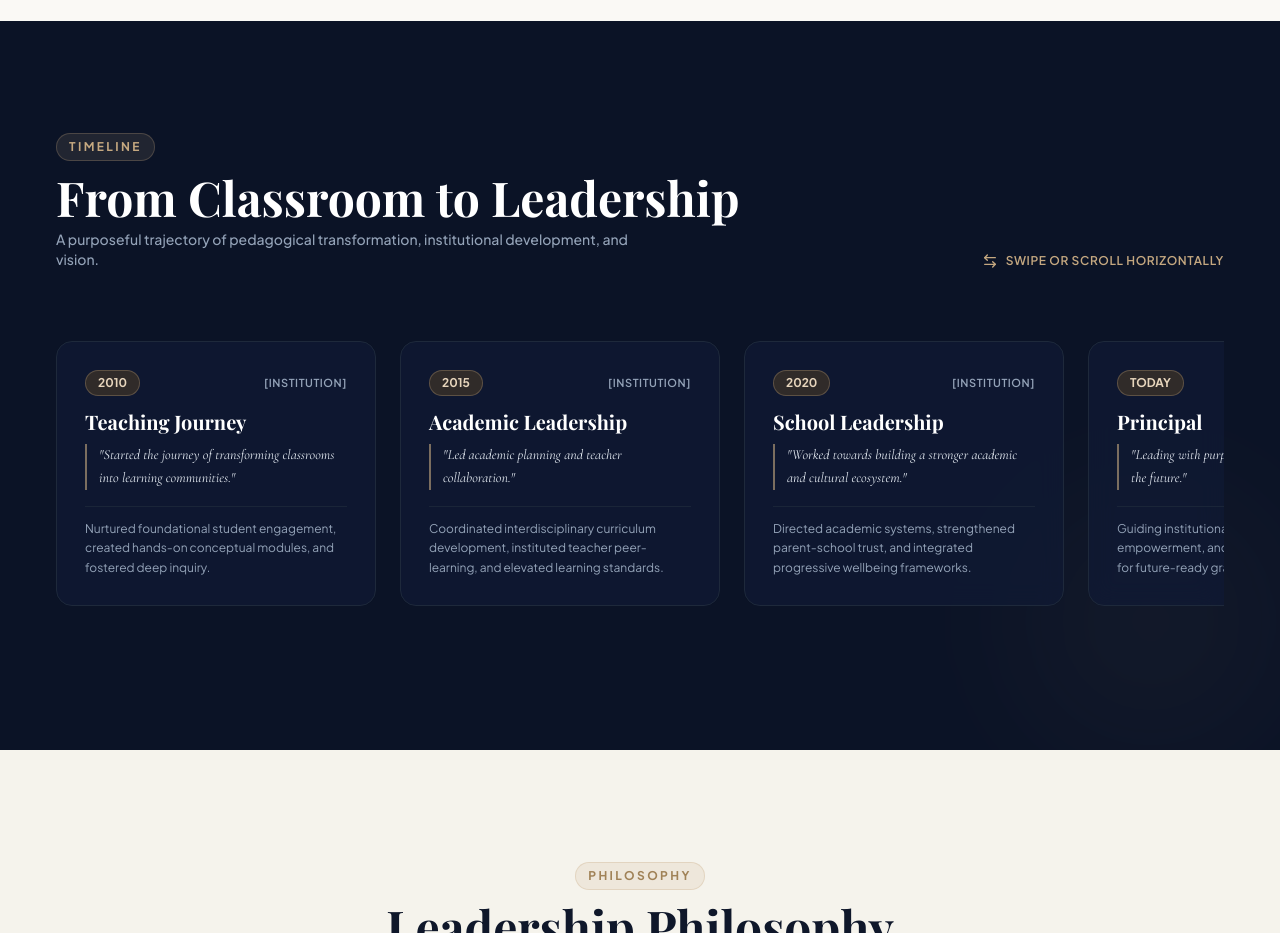
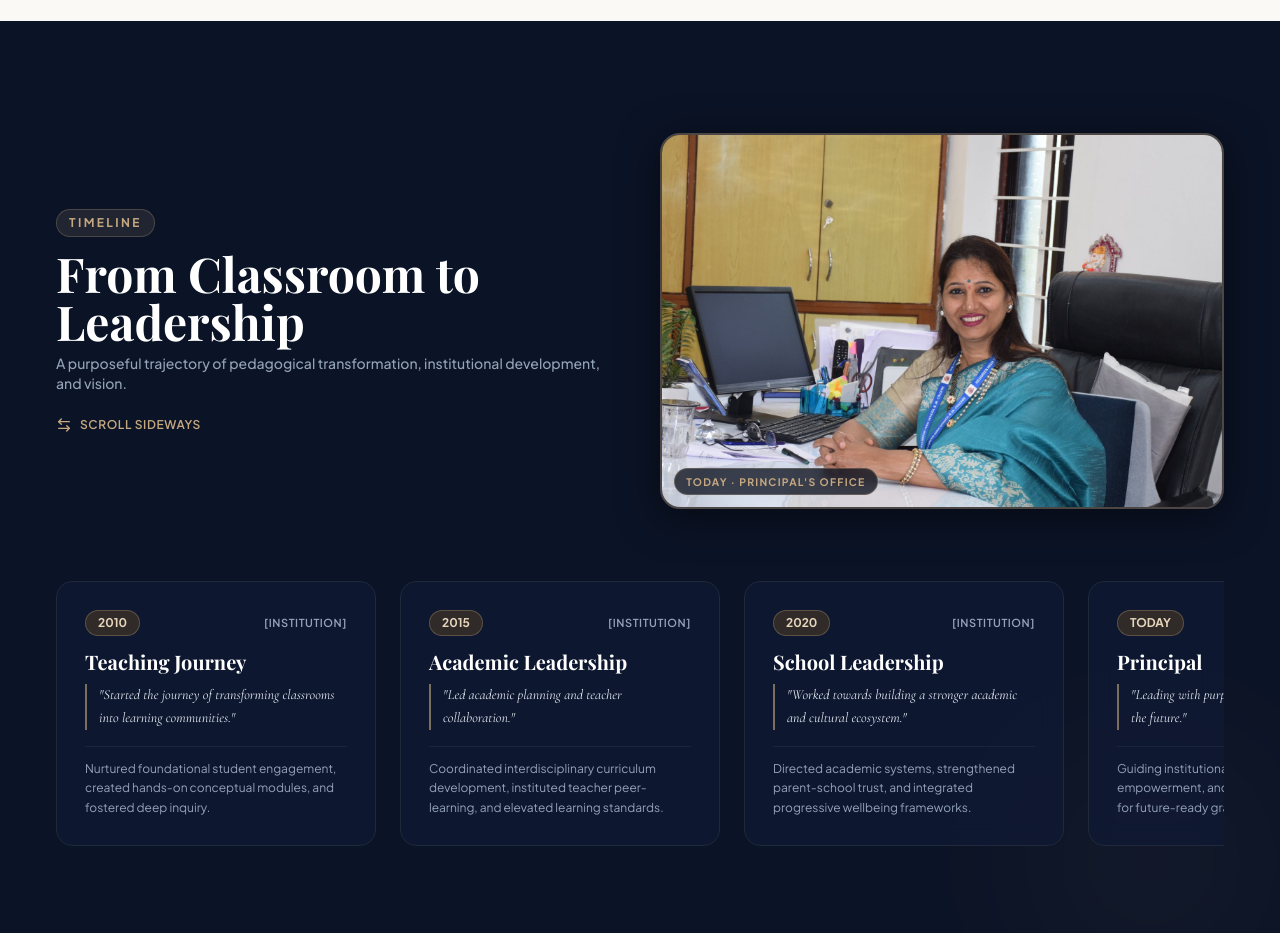
Before and after one commit to aatmgyan-ganitgyan/principal-portfolio, a website: page index.html in a window 1280 px wide. Shown: the part 1700-2633 px from the top of the page. Drawn offline with nearby package versions, Linux system fonts and the light colour scheme; a web font is replaced by a local one.

Commit message:
feat(journey): add crossfade photo animation — working + camera shots

```diff
--- a/css/style.css
+++ b/css/style.css
@@ -491,3 +491,77 @@ section[id] {
 ::-webkit-scrollbar-thumb:hover {
     background: #C5A880;
 }
+
+/* ----------------- JOURNEY PHOTO CROSSFADE ----------------- */
+.journey-photo-wrap {
+    position: relative;
+}
+
+.journey-photo-frame {
+    position: relative;
+    width: 100%;
+    aspect-ratio: 3/2;
+    border-radius: 1.25rem;
+    overflow: hidden;
+    border: 2px solid rgba(197, 168, 128, 0.35);
+    box-shadow: 0 8px 40px rgba(0,0,0,0.5);
+}
+
+.journey-photo {
+    position: absolute;
+    inset: 0;
+    width: 100%;
+    height: 100%;
+    object-fit: cover;
+    object-position: center top;
+    transition: opacity 1.2s ease-in-out;
+}
+
+.journey-photo-1 {
+    opacity: 1;
+    animation: journeyFade1 8s ease-in-out infinite;
+}
+
+.journey-photo-2 {
+    opacity: 0;
+    animation: journeyFade2 8s ease-in-out infinite;
+}
+
+@keyframes journeyFade1 {
+    0%, 45%   { opacity: 1; }
+    55%, 95%  { opacity: 0; }
+    100%      { opacity: 1; }
+}
+
+@keyframes journeyFade2 {
+    0%, 45%   { opacity: 0; }
+    55%, 95%  { opacity: 1; }
+    100%      { opacity: 0; }
+}
+
+.journey-photo-label {
+    position: absolute;
+    bottom: 0.75rem;
+    left: 0.75rem;
+    background: rgba(6, 11, 24, 0.75);
+    backdrop-filter: blur(6px);
+    color: #C5A880;
+    font-size: 0.65rem;
+    font-weight: 700;
+    letter-spacing: 0.12em;
+    text-transform: uppercase;
+    padding: 0.3rem 0.7rem;
+    border-radius: 999px;
+    border: 1px solid rgba(197,168,128,0.3);
+}
+
+@media (prefers-reduced-motion: reduce) {
+    .journey-photo-1 { opacity: 0; animation: none; }
+    .journey-photo-2 { opacity: 1; animation: none; }
+}
+
+@media (max-width: 767px) {
+    .journey-photo-frame {
+        aspect-ratio: 4/3;
+    }
+}
--- a/index.html
+++ b/index.html
@@ -267,8 +267,9 @@
         <div class="glow-orb-gold -bottom-24 -right-24 opacity-40"></div>
 
         <div class="max-w-7xl mx-auto relative z-10 w-full">
-            <div class="flex flex-col md:flex-row md:items-end justify-between mb-10 sm:mb-16 gap-4 sm:gap-6">
-                <div>
+            <!-- Journey Header: text left, photo right -->
+            <div class="flex flex-col md:flex-row md:items-center justify-between mb-10 sm:mb-16 gap-8 sm:gap-10">
+                <div class="md:w-1/2">
                     <span class="section-tag">Timeline</span>
                     <h2 class="text-2xl sm:text-4xl lg:text-5xl font-serif font-bold text-white mb-2">
                         From Classroom to Leadership
@@ -276,10 +277,22 @@
                     <p class="text-xs sm:text-sm font-medium text-slate-400 max-w-xl">
                         A purposeful trajectory of pedagogical transformation, institutional development, and vision.
                     </p>
+                    <div class="flex items-center gap-2 text-xs text-gold font-semibold uppercase tracking-wider mt-6">
+                        <i data-lucide="arrow-left-right" class="w-4 h-4"></i>
+                        <span>Scroll sideways</span>
+                    </div>
                 </div>
-                <div class="flex items-center gap-2 text-xs text-gold font-semibold uppercase tracking-wider">
-                    <i data-lucide="arrow-left-right" class="w-4 h-4"></i>
-                    <span>Swipe or scroll horizontally</span>
+                <!-- Crossfade Photo -->
+                <div class="md:w-1/2 journey-photo-wrap">
+                    <div class="journey-photo-frame">
+                        <img src="assets/images/journey-working.jpg"
+                             alt="Varsha Phukane working at her desk"
+                             class="journey-photo journey-photo-1" />
+                        <img src="assets/images/journey-camera.jpg"
+                             alt="Varsha Phukane smiling at the camera"
+                             class="journey-photo journey-photo-2" />
+                        <div class="journey-photo-label">TODAY · PRINCIPAL'S OFFICE</div>
+                    </div>
                 </div>
             </div>
 
```
Also changed, not shown: assets/images/journey-camera.jpg (added), assets/images/journey-working.jpg (added).
